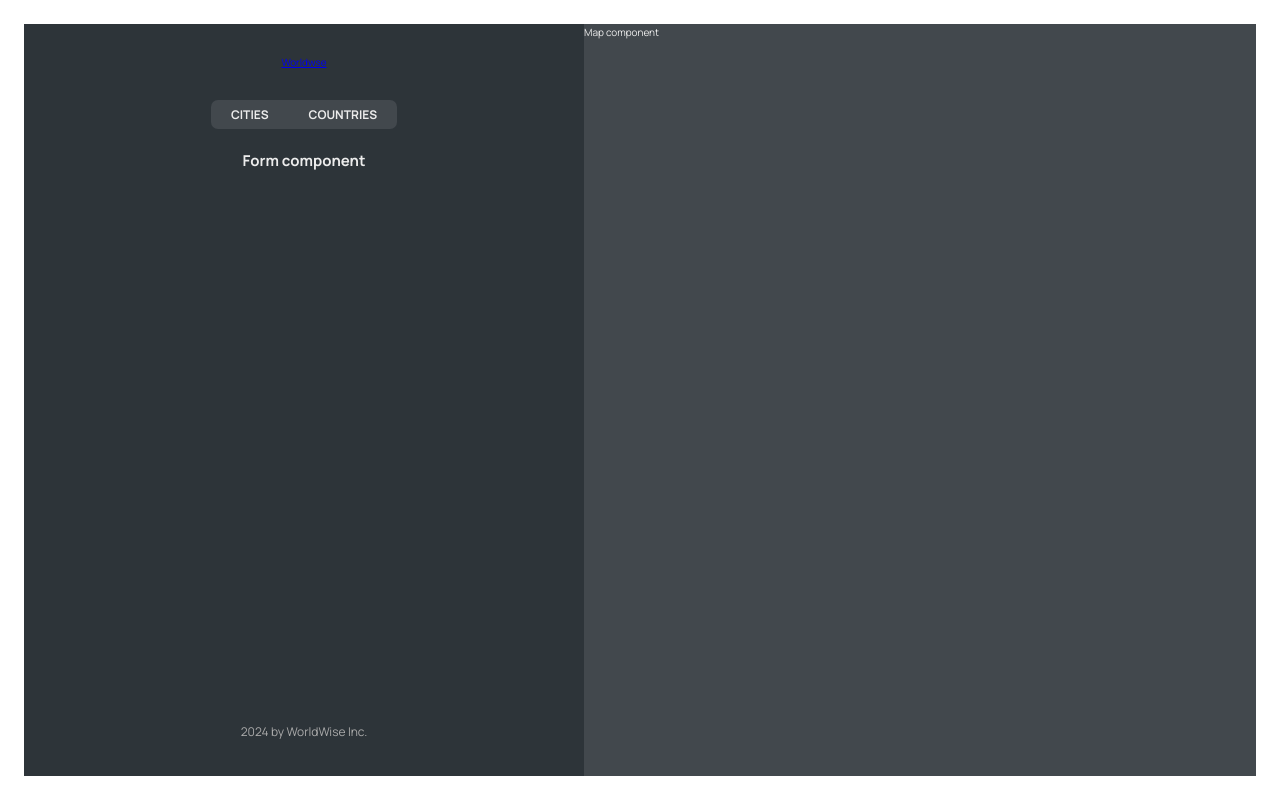
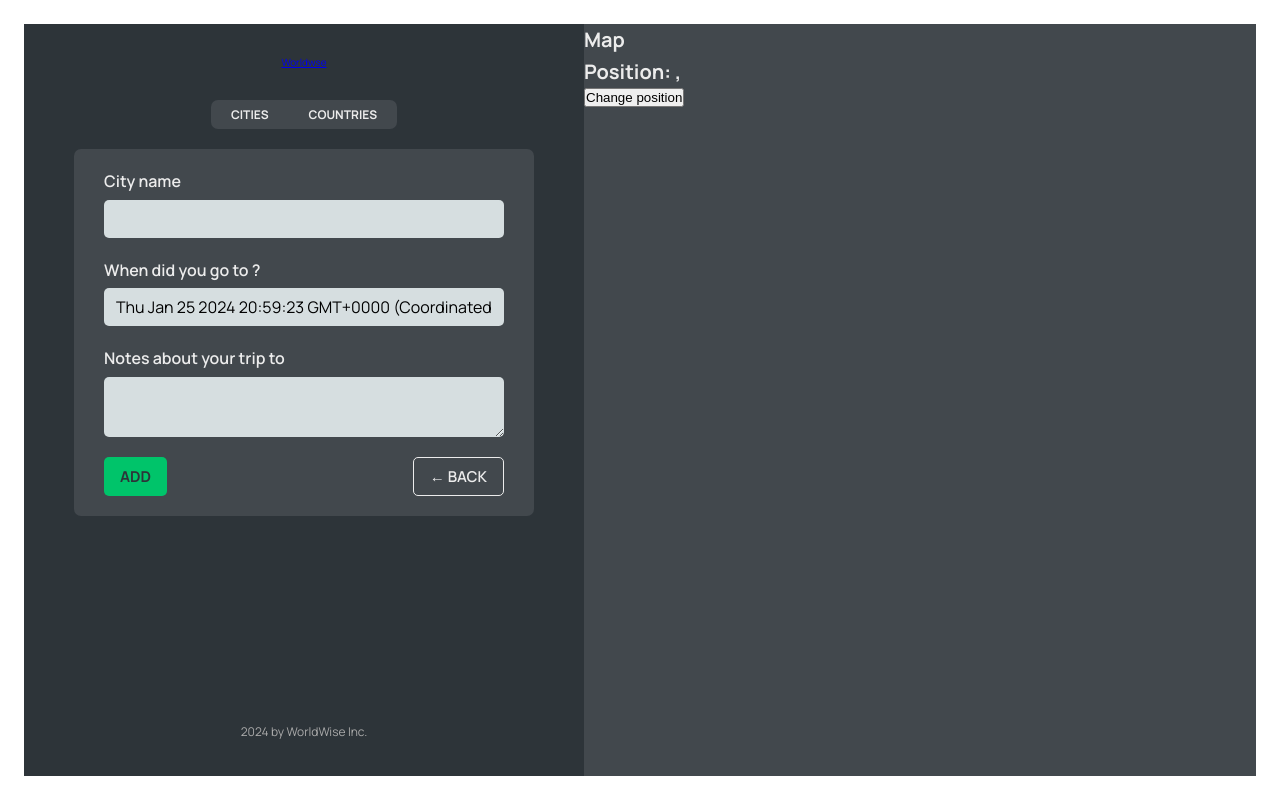
Before and after one commit to devodii/worldwise, a React (Vite) app: page /app/form in a window 1280 px wide. Built offline with nearby package versions, Linux system fonts and the light colour scheme; data requests are answered from the project's data file.

Commit message:
perf: remove logs

```diff
--- a/src/App.jsx
+++ b/src/App.jsx
@@ -1,5 +1,5 @@
 import * as React from "react"
-import { BrowserRouter, Route, Routes } from "react-router-dom"
+import { BrowserRouter, Navigate, Route, Routes } from "react-router-dom"
 
 import { Pricing } from "./pages/pricing"
 import { Product } from "./pages/product"
@@ -10,6 +10,7 @@
 import { CityList } from "./components/city-list"
 import { City } from "./components/city"
 import { CountryList } from "./components/country-list"
+import { Form } from "./components/form"
 
 const BASE_URL = "http://localhost:8000"
 
@@ -39,10 +40,7 @@
       <Routes>
         <Route index element={<Homepage />} />
         <Route path="/app" element={<AppLayout />}>
-          <Route
-            index
-            element={<CityList cities={cities} isLoading={isLoading} />}
-          />
+          <Route index element={<Navigate replace to={"cities"} />} />
           <Route
             path="cities"
             element={<CityList cities={cities} isLoading={isLoading} />}
@@ -52,7 +50,7 @@
             path="countries"
             element={<CountryList cities={cities} isLoading={isLoading} />}
           />
-          <Route path="form" element={<h2>Form component</h2>} />
+          <Route path="form" element={<Form />} />
         </Route>
         <Route path="/product" element={<Product />} />
         <Route path="/login" element={<Login />} />
--- /dev/null
+++ b/src/components/button.jsx
@@ -0,0 +1,11 @@
+/* eslint-disable react/prop-types */
+import styles from "./button.module.css"
+
+export function Button({ children, onClick, type = "primary" }) {
+  // type => primary | back | position
+  return (
+    <button onClick={onClick} className={`${styles.btn} ${styles[type]}`}>
+      {children}
+    </button>
+  )
+}
--- a/src/components/city-item.jsx
+++ b/src/components/city-item.jsx
@@ -1,4 +1,4 @@
-import * as React from "react"
+/* eslint-disable react/prop-types */
 import { Link } from "react-router-dom"
 import styles from "./city-item.module.css"
 
@@ -10,11 +10,13 @@
   }).format(new Date(date))
 
 export function CityItem({ city }) {
-  const { cityName, emoji, date, id } = city
-
+  const { cityName, emoji, date, id, position } = city
   return (
     <li>
-      <Link className={styles.cityItem} to={`${id}`}>
+      <Link
+        className={styles.cityItem}
+        to={`${id}?lat=${position.lat}&lng=${position.lng}`}
+      >
         <span className={styles.emoji}>{emoji}</span>
         <h3 className={styles.name}>{cityName}</h3>
 
--- a/src/components/city.jsx
+++ b/src/components/city.jsx
@@ -1,4 +1,5 @@
-import { useParams } from "react-router-dom"
+/* eslint-disable no-unused-vars */
+import { useParams, useSearchParams } from "react-router-dom"
 
 const formatDate = date =>
   new Intl.DateTimeFormat("en", {
@@ -20,6 +21,8 @@
   const { cityName, emoji, date, notes } = currentCity
 
   const { id } = useParams()
+
+  const [searchParams, setSearchParams] = useSearchParams()
 
   console.log({ location })
   return <h1>CITY! {id}</h1>
--- a/src/components/country-list.jsx
+++ b/src/components/country-list.jsx
@@ -6,7 +6,6 @@
 
 export function CountryList({ cities, isLoading }) {
   if (isLoading) return <Spinner />
-  console.log({ cities })
 
   if (cities.length < 1)
     return (
@@ -21,8 +20,6 @@
     }
   }, [])
 
-  console.log({ countries })
-
   return (
     <ul className={styles.cityList}>
       {countries?.map(country => (
--- a/src/components/form.jsx
+++ b/src/components/form.jsx
@@ -3,6 +3,8 @@
 import * as React from "react"
 
 import styles from "./form.module.css"
+import { Button } from "./button"
+import { useNavigate } from "react-router-dom"
 
 // eslint-disable-next-line react-refresh/only-export-components
 export function convertToEmoji(countryCode) {
@@ -18,6 +20,8 @@
   const [country, setCountry] = React.useState("")
   const [date, setDate] = React.useState(new Date())
   const [notes, setNotes] = React.useState("")
+
+  const navigate = useNavigate()
 
   return (
     <form className={styles.form}>
@@ -46,8 +50,16 @@
       </div>
 
       <div className={styles.buttons}>
-        <button>Add</button>
-        <button>&larr; Back</button>
+        <Button>Add</Button>
+        <Button
+          type="back"
+          onClick={e => {
+            e.preventDefault()
+            navigate(-1)
+          }}
+        >
+          &larr; Back
+        </Button>
       </div>
     </form>
   )
--- a/src/components/map.jsx
+++ b/src/components/map.jsx
@@ -1,5 +1,27 @@
+import { useNavigate, useSearchParams } from "react-router-dom"
 import styles from "./map.module.css"
 
 export function Map() {
-  return <div className={styles.mapContainer}>Map component</div>
+  const [searchParams, setSearchParams] = useSearchParams()
+  const navigate = useNavigate()
+
+  const lat = searchParams.get("lat")
+  const lng = searchParams.get("lng")
+
+  return (
+    <div className={styles.mapContainer} onClick={() => navigate("form")}>
+      <h1>Map</h1>
+      <h1>
+        Position: {lat}, {lng}
+      </h1>
+
+      <button
+        onClick={() => {
+          setSearchParams(prev => ({ ...prev, lat: 23 }))
+        }}
+      >
+        Change position
+      </button>
+    </div>
+  )
 }
```
